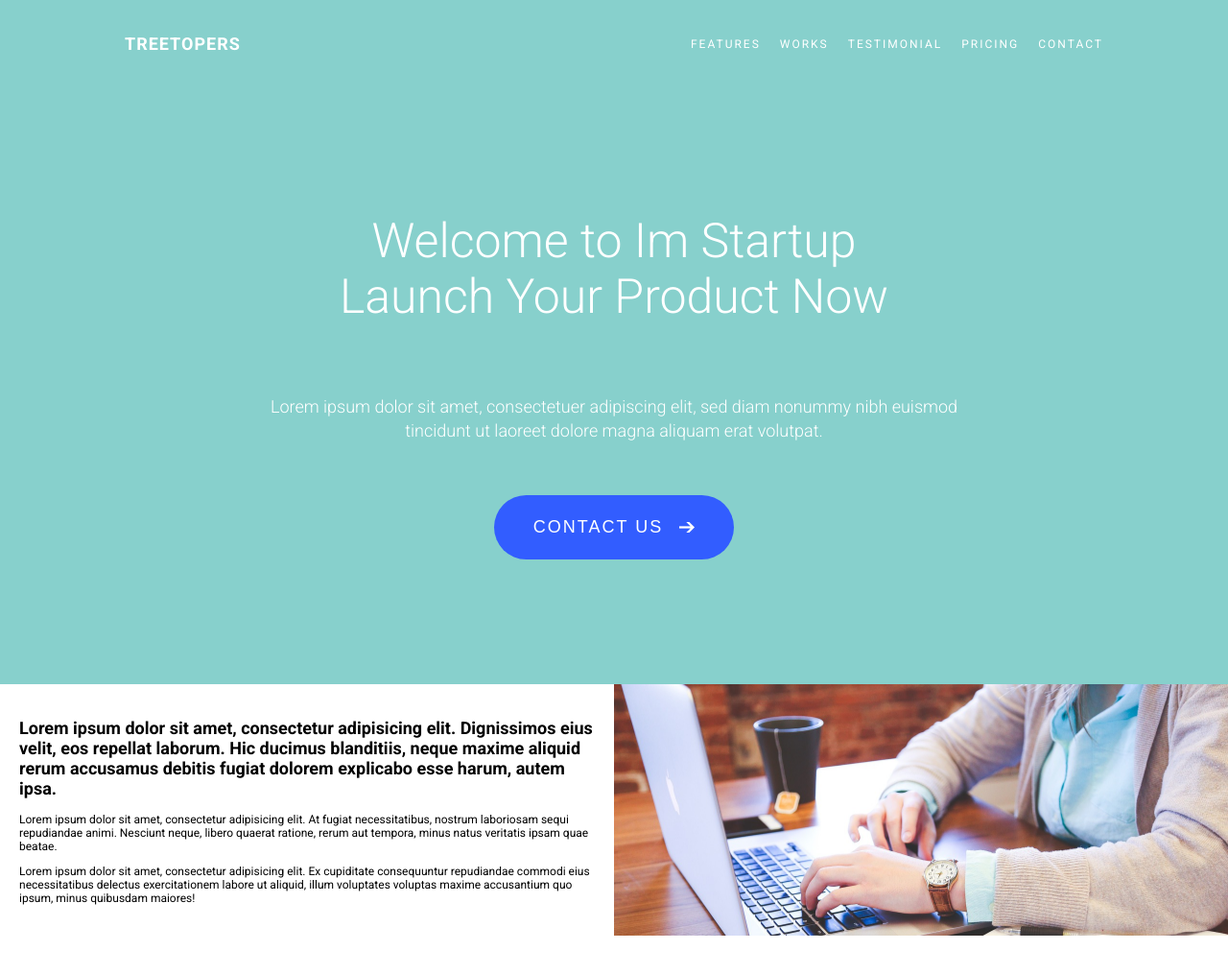
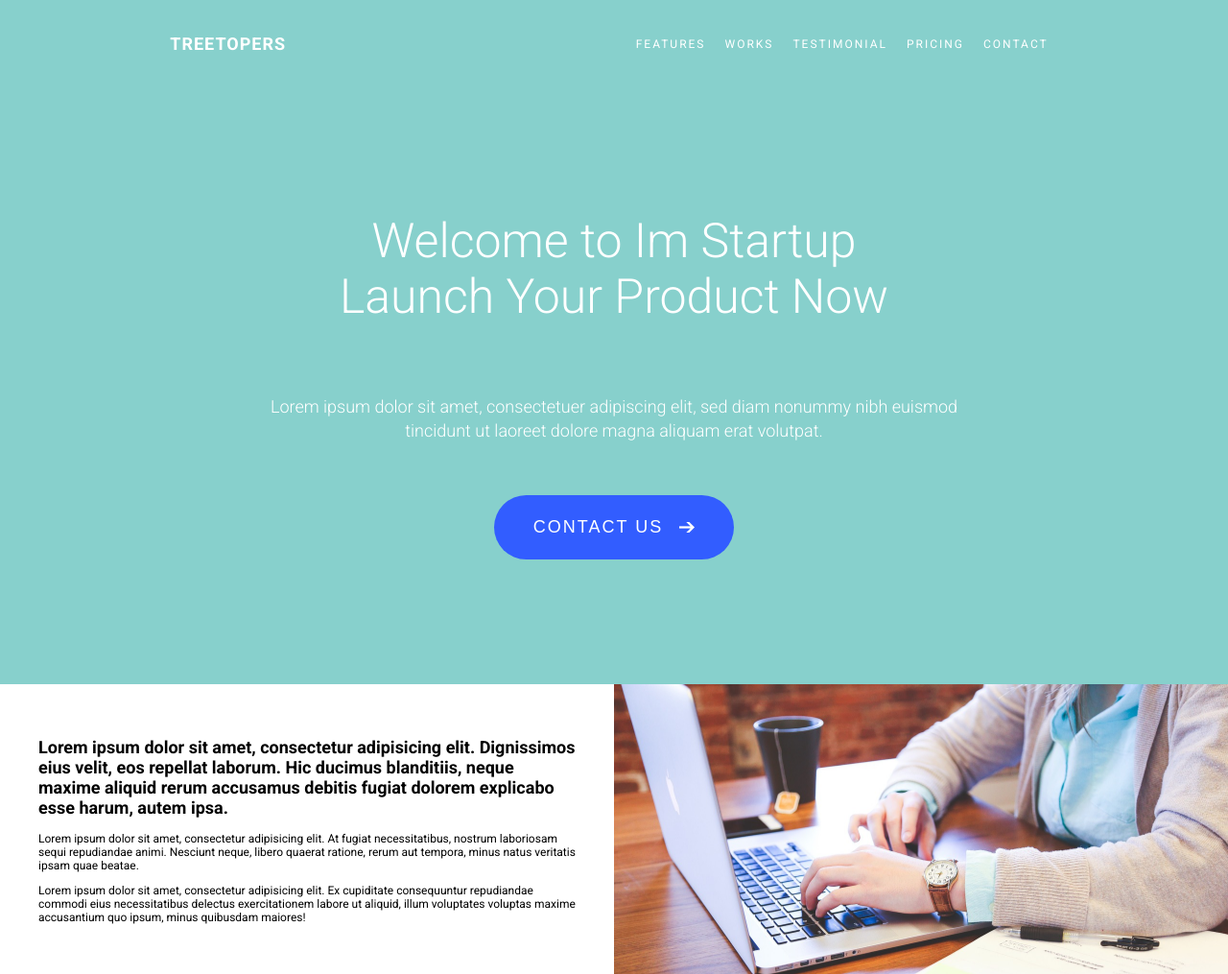
Before and after one commit to iGrubesic/treetopers, a website: page index.html in a window 1280 px wide. Shown: the whole page at 96% size. Before the commit the page ends 975 px from the top, so only its background shows below. Drawn offline with nearby package versions, Linux system fonts and the light colour scheme; files that its build step writes are made by us from their sources.

Commit message:
fix: clean up

```diff
--- a/style/sass/_header.scss
+++ b/style/sass/_header.scss
@@ -11,11 +11,15 @@ header {
     background-color: $primary-color;
     padding-top: 3.5rem;
     flex-direction: column;
+    nav {
+        justify-content: space-around;
+        display: flex;
+        flex-flow: row wrap;
+    }
     .logo {
         margin-bottom: 0;
         margin-top: 0;
         color: #fff;
-        margin-left: 13rem;
         text-transform: uppercase;
         display: inline-block;
         float: left;
@@ -25,15 +29,15 @@ header {
     ul {
         list-style-type: none;
         float: right;
-        margin-right: 13rem;
         margin-top: 0;
         margin-bottom: 0;
         line-height: 2.3rem;
         letter-spacing: 0.2rem;
+        padding: 0;
         li {
             text-transform: uppercase;
             float: left;
-            margin-left: 2rem;
+            padding: 0 1rem;
             display: inline-block;
             color: $secundary-color;
             cursor: pointer;
--- /dev/null
+++ b/style/sass/_media.scss
@@ -0,0 +1,7 @@
+
+@media all and (max-width: 800px) {
+    .header {
+        justify-content: space-around;
+    }
+
+}
--- a/style/sass/_section1.scss
+++ b/style/sass/_section1.scss
@@ -1,6 +1,7 @@
 
 .container {
     display: flex;
+    flex-flow: row wrap;
     .item {
         flex-grow: 1;
         flex-basis: 50%;
@@ -10,7 +11,7 @@
         background-size: cover;
     }
     .col6 {
-        padding: 2rem;
+        padding: 4rem;
         box-sizing: border-box;
     }
 }
--- a/style/sass/main.scss
+++ b/style/sass/main.scss
@@ -1,5 +1,6 @@
 @import 'header';
 @import 'section1';
+@import 'media';
 
 html {
     font-size: 62.5%;
```
